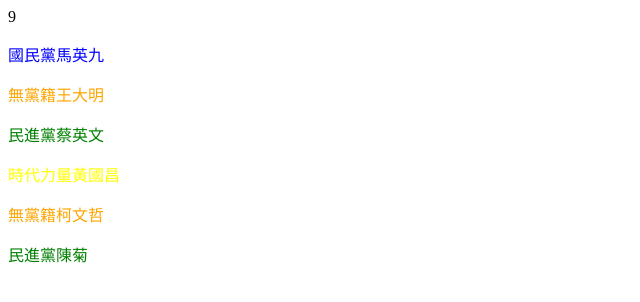
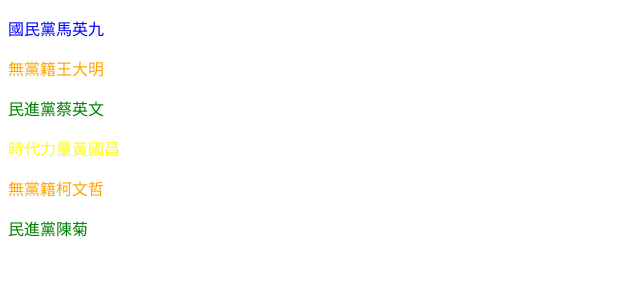
Before and after one commit to msherax/d3_study, a plain HTML site: page index.html in a window 1280 px wide. Shown: the whole page, without its empty margins (0-640 px from the left). Drawn offline with nearby package versions, Linux system fonts and the light colour scheme.

Commit message:
Update index.html

```diff
--- a/index.html
+++ b/index.html
@@ -1,10 +1,23 @@
+<!DOCTYPE html>
+<html lang="en">
+<head>
+    <script src="../d3.min.js"></script>
+</head>
+<body>
+
+<script>
+    // write your d3 code here..
+</script>
+</body>
+</html>
+
 <!doctype html>
 <html>
 <head>
     <script src="https://d3js.org/d3.v4.min.js"></script>
 </head>
 <body>
-9
+
     <p>國民黨馬英九</p>
     <p>無黨籍王大明</p>
     <p>民進黨蔡英文</p>
```
